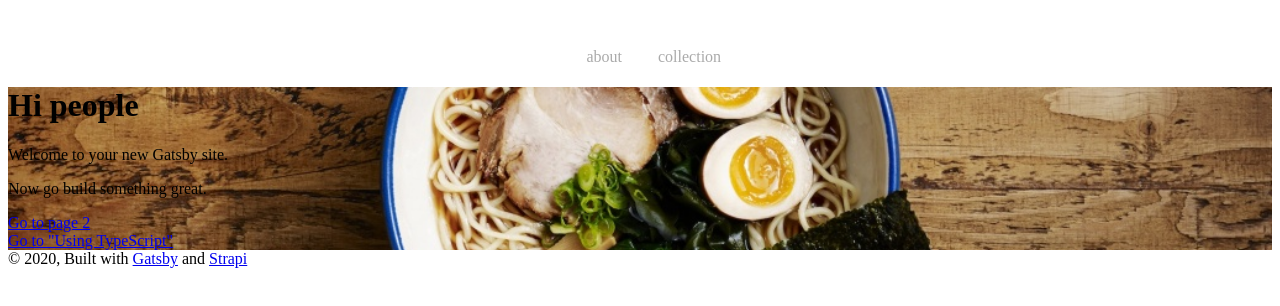
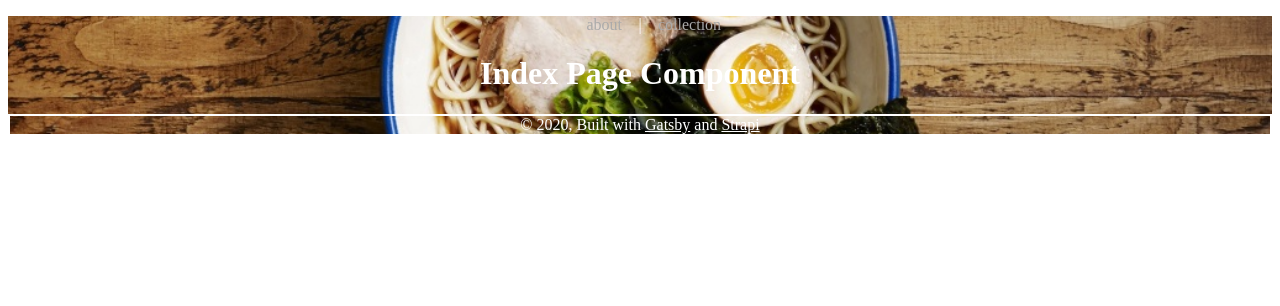
Before and after one commit to awong017/tsp-of-yams, a Gatsby site: page / in a window 1280 px wide. Built offline with nearby package versions, Linux system fonts and the light colour scheme; Gatsby itself is replaced by a stand-in of ours.

Commit message:
created footer component

```diff
--- /dev/null
+++ b/src/components/footer.js
@@ -0,0 +1,33 @@
+import React from "react"
+import Styled from "styled-components"
+
+const FooterDiv = Styled.div`
+  footer {
+    border: 2px solid white;
+    text-align: center;
+    color: white;
+
+    a {
+      color: white;
+
+      &:hover {
+        color: purple;
+      }
+    }
+  }
+`
+
+const Footer = () => {
+  return (
+    <FooterDiv>
+       <footer>
+      © {new Date().getFullYear()}, Built with
+          {` `}
+          <a href="https://www.gatsbyjs.org">Gatsby</a> and <a href="https://www.strapi.io">Strapi</a>
+      </footer>
+    </FooterDiv>
+
+  )
+}
+
+export default Footer
--- a/src/components/layout.js
+++ /dev/null
@@ -1,23 +0,0 @@
-import React from "react"
-import PropTypes from "prop-types"
-import Nav from "./nav"
-
-const Layout = ({ children }) => {
-  return (
-    <>
-      <Nav />
-        <main>{children}</main>
-        <footer>
-          © {new Date().getFullYear()}, Built with
-          {` `}
-          <a href="https://www.gatsbyjs.org">Gatsby</a> and <a href="https://www.strapi.io">Strapi</a>
-        </footer>
-    </>
-  )
-}
-
-Layout.propTypes = {
-  children: PropTypes.node.isRequired,
-}
-
-export default Layout
--- a/src/components/nav.js
+++ b/src/components/nav.js
@@ -3,7 +3,6 @@ import { Link } from 'gatsby';
 import Styled from 'styled-components';
 
 const NavDiv = Styled.div`
-    margin-top: 48px;
     color: white;
 
     ul {
--- a/src/pages/404.js
+++ b/src/pages/404.js
@@ -1,14 +1,12 @@
 import React from "react"
-
-import Layout from "../components/layout"
 import SEO from "../components/seo"
 
 const NotFoundPage = () => (
-  <Layout>
+  <div>
     <SEO title="404: Not found" />
     <h1>NOT FOUND</h1>
     <p>You just hit a route that doesn&#39;t exist... the sadness.</p>
-  </Layout>
+  </div>
 )
 
 export default NotFoundPage
--- a/src/pages/index.js
+++ b/src/pages/index.js
@@ -1,21 +1,25 @@
 import React from "react"
 import { Link, graphql } from "gatsby"
 import BackgroundImage from "gatsby-background-image"
-import Layout from "../components/layout"
+import Nav from "../components/nav"
+import Footer from "../components/footer"
+import Styled from "styled-components"
 import "../styles/backgroundImage.css"
 
+const IndexPageDiv = Styled.div`
+  text-align: center;
+  color: white;
+`
 const IndexPage = (props) => (
-  <Layout>
-    <BackgroundImage
-      className="background"
-      fluid={props.data.indexImage.childImageSharp.fluid}>
-      <h1>Hi people</h1>
-      <p>Welcome to your new Gatsby site.</p>
-      <p>Now go build something great.</p>
-      <Link to="/page-2/">Go to page 2</Link> <br />
-      <Link to="/using-typescript/">Go to "Using TypeScript"</Link>
-    </BackgroundImage>
-  </Layout>
+  <BackgroundImage
+    className="background"
+    fluid={props.data.indexImage.childImageSharp.fluid}>
+    <Nav />
+    <IndexPageDiv>
+      <h1>Index Page Component</h1>
+    </IndexPageDiv>
+    <Footer />
+  </BackgroundImage>
 )
 
 export default IndexPage
--- a/src/pages/using-typescript.tsx
+++ b/src/pages/using-typescript.tsx
@@ -1,8 +1,6 @@
 // If you don't want to use TypeScript you can delete this file!
 import React from "react"
 import { PageProps, Link, graphql } from "gatsby"
-
-import Layout from "../components/layout"
 import SEO from "../components/seo"
 
 type DataProps = {
@@ -12,7 +10,7 @@ type DataProps = {
 }
 
 const UsingTypescript: React.FC<PageProps<DataProps>> = ({ data, path }) => (
-  <Layout>
+  <div>
     <SEO title="Using TypeScript" />
     <h1>Gatsby supports TypeScript by default!</h1>
     <p>This means that you can create and write <em>.ts/.tsx</em> files for your pages, components etc. Please note that the <em>gatsby-*.js</em> files (like gatsby-node.js) currently don't support TypeScript yet.</p>
@@ -20,7 +18,7 @@ const UsingTypescript: React.FC<PageProps<DataProps>> = ({ data, path }) => (
     <p>You're currently on the page "{path}" which was built on {data.site.buildTime}.</p>
     <p>To learn more, head over to our <a href="https://www.gatsbyjs.org/docs/typescript/">documentation about TypeScript</a>.</p>
     <Link to="/">Go back to the homepage</Link>
-  </Layout>
+  </div>
 )
 
 export default UsingTypescript
```
Also changed, not shown: src/pages/about.js (+24 -5 lines), src/pages/page-2.js (deleted, +0 -16 lines).
